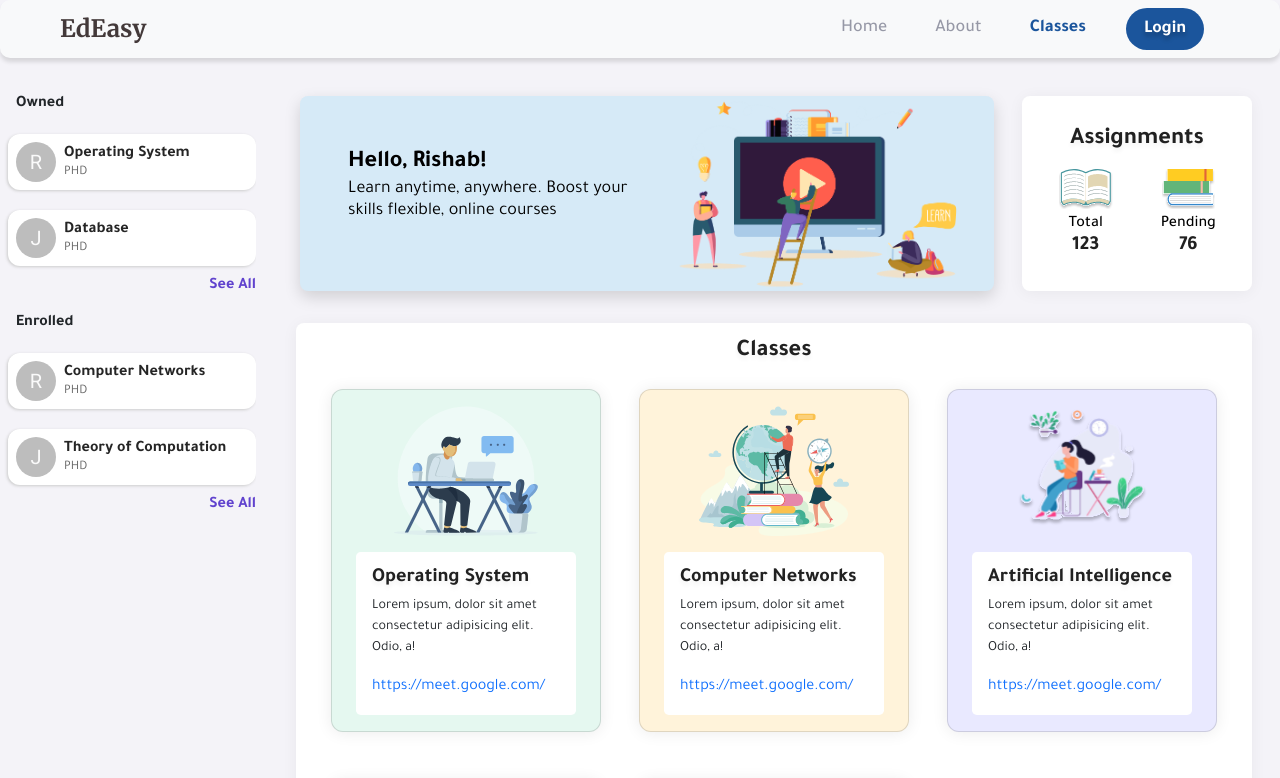
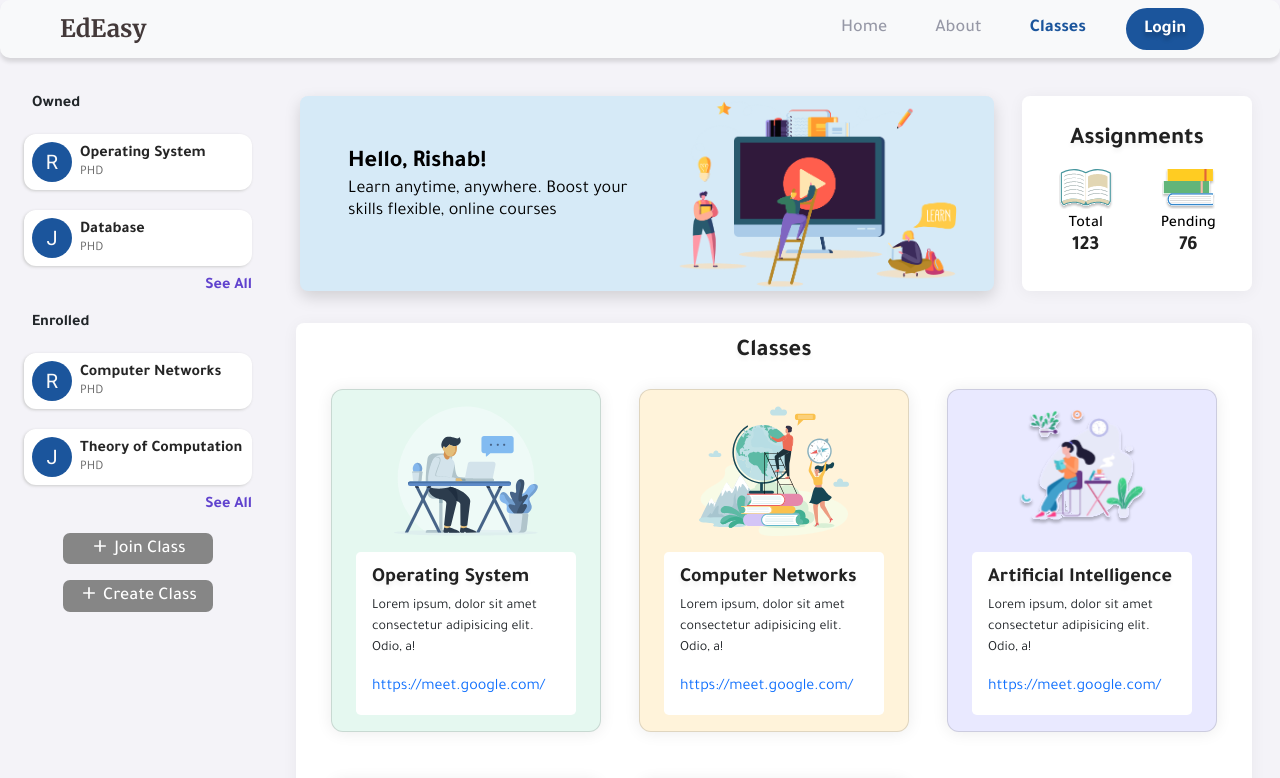
Before and after one commit to Rishab310/EdEasy, a React (Create React App) app in the folder client/: page /classes in a window 1280 px wide. Shown: the top 778 px of the page. Built offline with nearby package versions, Linux system fonts and the light colour scheme.

Commit message:
Join Buttons

```diff
--- a/client/src/Components/Dashboard/Dashboard.css
+++ b/client/src/Components/Dashboard/Dashboard.css
@@ -106,7 +106,7 @@ body, #root, .app {
   max-height: calc(100% - 60px);
 }
 .Dashboard_Sidedrawer::-webkit-scrollbar {
-  width: 10px;
+  width: 0px;
   background: transparent;
 }
 
@@ -214,3 +214,23 @@ body, #root, .app {
     display: none;
   }
 }
+
+.class-avatar .MuiAvatar-root {
+  background-color: #1B559C !important;
+}
+
+.join-create-btn {
+  display: block;
+  /* background: #E8E4E4; */
+  background: #868686;
+  border-radius: 7px;
+  font-style: normal;
+  font-weight:500;
+  font-size: 18px;
+  line-height: 28px;
+  width: 150px;
+  color: #fff;
+}
+.join-create-btn:hover {
+  background: #707070;
+}
--- a/client/src/Components/Dashboard/SideDash.jsx
+++ b/client/src/Components/Dashboard/SideDash.jsx
@@ -2,6 +2,8 @@ import React, { Component, useState } from 'react';
 import "./Dashboard.css";
 import {Link} from 'react-router-dom';
 import Avatar from '@material-ui/core/Avatar';
+import AddIcon from '@material-ui/icons/Add';
+
 const SideDash = () => {
   const owned = [
     {
@@ -97,7 +99,7 @@ const SideDash = () => {
     );
   }
   return (
-    <div className="col-3 d-none d-md-block Dashboard_Sidedrawer px-0 ps-2 width-20">
+    <div className="col-3 d-none d-md-block Dashboard_Sidedrawer px-1 ps-4 width-20">
       <div className="owned">
         <h6 className="ms-2 fw-bold">Owned</h6>
         {
@@ -106,7 +108,9 @@ const SideDash = () => {
               <Link key={index} to={"/classes/"+sub.classCode}>
                 <div className="Sidedrawer_Class active d-flex p-2 ps-2">
                   <div>
-                    <Avatar>{sub.adminName.slice(0,1).toUpperCase()}</Avatar>
+                    <div className="class-avatar">
+                      <Avatar>{sub.adminName.slice(0,1).toUpperCase()}</Avatar>
+                    </div>
                   </div>
                   <div className="ms-2 d-flex flex-column">
                     <div className="Class_Title">{sub.className}</div>
@@ -140,7 +144,9 @@ const SideDash = () => {
               <Link key={index} to={"/classes/"+sub.classCode}>
                 <div className="Sidedrawer_Class active d-flex p-2 ps-2">
                   <div>
-                    <Avatar>{sub.adminName.slice(0,1).toUpperCase()}</Avatar>
+                  <div className="class-avatar">
+                      <Avatar>{sub.adminName.slice(0,1).toUpperCase()}</Avatar>
+                    </div>
                   </div>
                   <div className="ms-2 d-flex flex-column">
                     <div className="Class_Title">{sub.className}</div>
@@ -164,39 +170,20 @@ const SideDash = () => {
             )
           }
         </div>
-        {/* <a href="/">
-          <div className="Sidedrawer_Class d-flex p-2 ps-2">
-            <div>
-              <Avatar src="https://lh3.googleusercontent.com/ogw/ADea4I6x0ZHE2E2fnUt-X2aXAKqdRzAFLMchsbuvaxxQ=s32-c-mo" />
-            </div>
-            <div className="ms-2 d-flex flex-column">
-              <div className="Class_Title">Operating System</div>
-              <div className="Class_Desc">BE III year</div>
-            </div>
-          </div>
-        </a>
-        <a href="/">
-          <div className="Sidedrawer_Class d-flex p-2 ps-2">
-            <div>
-              <Avatar src="https://lh3.googleusercontent.com/ogw/ADea4I6x0ZHE2E2fnUt-X2aXAKqdRzAFLMchsbuvaxxQ=s32-c-mo" />
-            </div>
-            <div className="ms-2 d-flex flex-column">
-              <div className="Class_Title">Operating System</div>
-              <div className="Class_Desc">BE III year</div>
-            </div>
-          </div>
-        </a>
-        <a href="/">
-          <div className="Sidedrawer_Class d-flex p-2 ps-2">
-            <div>
-              <Avatar src="https://lh3.googleusercontent.com/ogw/ADea4I6x0ZHE2E2fnUt-X2aXAKqdRzAFLMchsbuvaxxQ=s32-c-mo" />
-            </div>
-            <div className="ms-2 d-flex flex-column">
-              <div className="Class_Title">Operating System</div>
-              <div className="Class_Desc">BE III year</div>
-            </div>
-          </div>
-        </a> */}
+      </div>
+      <div className="row join-links pt-3">
+        <div className="col-12 d-flex justify-content-center pb-3">
+          <button className="join-create-btn">
+            <AddIcon className="pe-1 mb-1"></AddIcon>
+            Join Class
+          </button>
+        </div>
+        <div className="col-12 d-flex justify-content-center pb-3">
+          <button className="join-create-btn">
+          <AddIcon className="pe-1 mb-1"></AddIcon>
+            Create Class
+          </button>
+        </div>
       </div>
     </div>
   );
```
